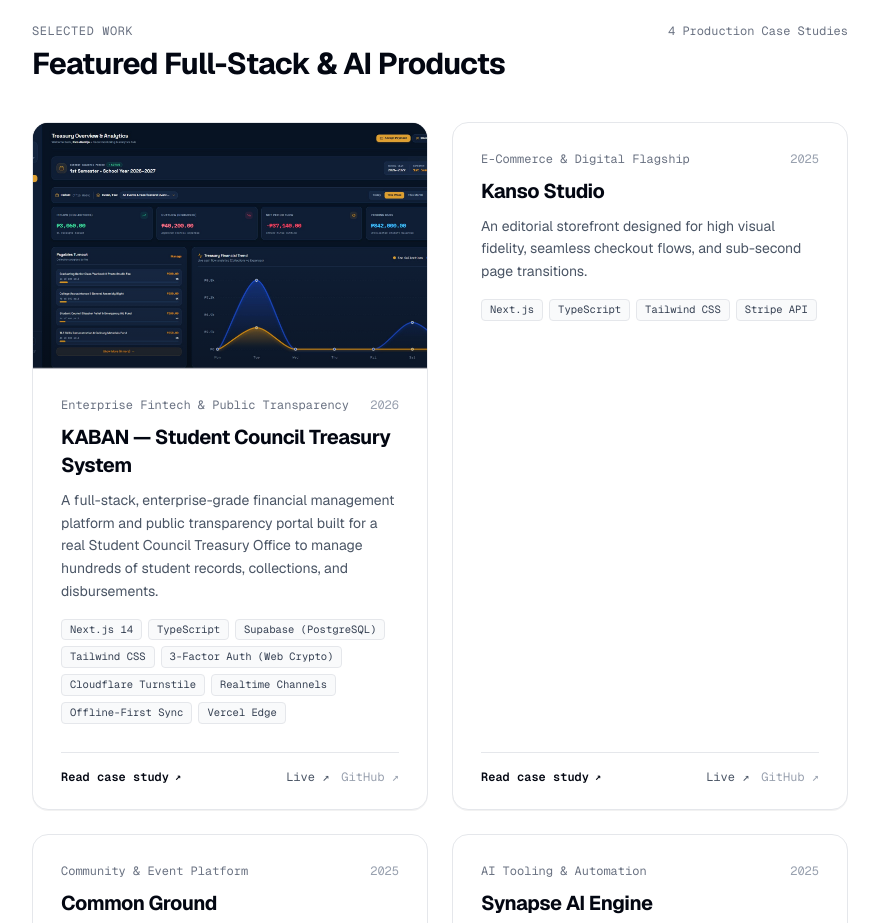
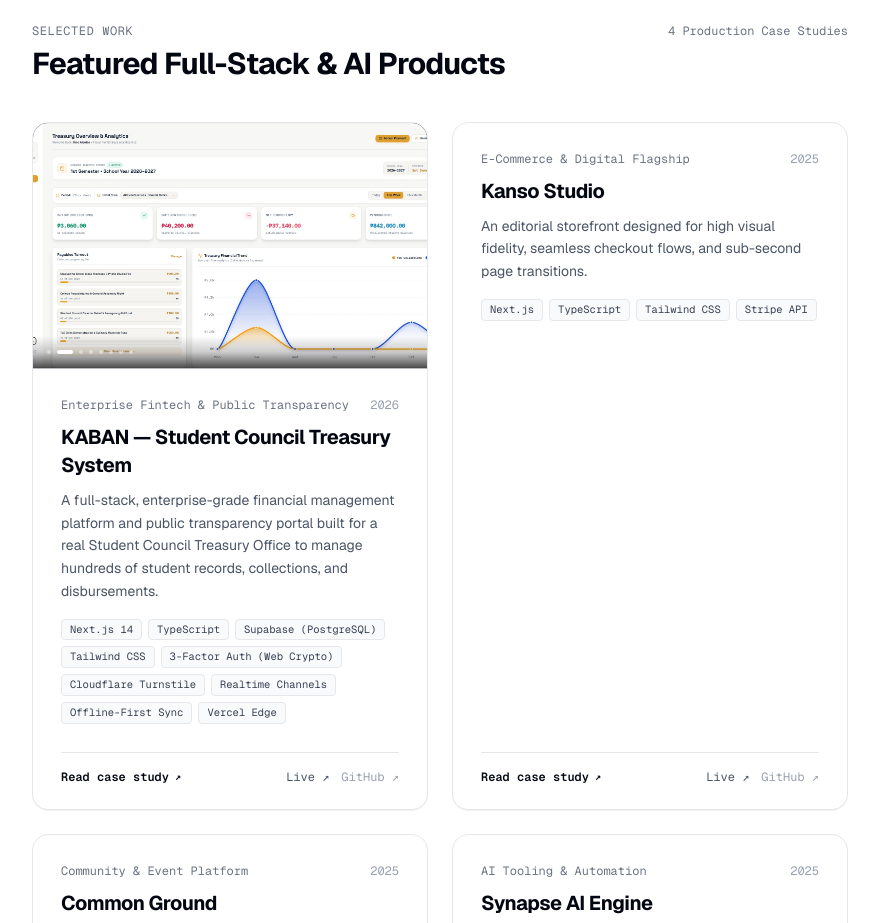
Before and after one commit to rchieeee/portfolio, a React (Vite) app: page / in a window 1280 px wide. Shown: the part 2000-2923 px from the top of the page, without its empty margins (200-1079 px from the left). Built offline with nearby package versions, Linux system fonts and the light colour scheme; no server answers.

Commit message:
Implement smooth looping image crossfade on project card and case study viewer

```diff
--- a/src/components/CaseStudyModal.jsx
+++ b/src/components/CaseStudyModal.jsx
@@ -82,14 +82,19 @@
           {/* ── Minimal Image Gallery ── */}
           {isKaban && screenshots.length > 0 && activeScreenshot && (
             <div className="space-y-2.5">
-              {/* Main Image Frame */}
+              {/* Main Image Frame with Smooth Crossfade */}
               <div className="relative group overflow-hidden rounded-xl border border-gray-200 bg-gray-950 aspect-16/9 shadow-sm dark:border-gray-800">
-                <img
-                  src={activeScreenshot.src}
-                  alt={activeScreenshot.title}
-                  className="h-full w-full object-cover object-top cursor-zoom-in"
-                  onClick={() => setLightboxOpen(true)}
-                />
+                {screenshots.map((scr, idx) => (
+                  <img
+                    key={scr.id}
+                    src={scr.src}
+                    alt={scr.title}
+                    className={`absolute inset-0 h-full w-full object-cover object-top cursor-zoom-in transition-opacity duration-500 ease-in-out ${
+                      selectedScreenIdx === idx ? 'opacity-100 z-10' : 'opacity-0 z-0 pointer-events-none'
+                    }`}
+                    onClick={() => setLightboxOpen(true)}
+                  />
+                ))}
 
                 {/* Subtle Hover Arrows */}
                 <button
--- a/src/components/ProjectShowcase.jsx
+++ b/src/components/ProjectShowcase.jsx
@@ -1,6 +1,68 @@
+import { useEffect, useState } from 'react'
 import { projects } from '../portfolioData'
 import { sounds } from '../utils/audio'
 import SpotlightCard from './SpotlightCard'
+
+function ProjectImageLoop({ images, heroImage, title, onClick }) {
+  const [currentIdx, setCurrentIdx] = useState(0)
+
+  // Curate key preview images if images array exists, or fallback to heroImage
+  const imageList =
+    images && images.length > 0
+      ? images.map((img) => (typeof img === 'string' ? img : img.src))
+      : heroImage
+      ? [heroImage]
+      : []
+
+  useEffect(() => {
+    if (imageList.length <= 1) return
+
+    const interval = setInterval(() => {
+      setCurrentIdx((prev) => (prev + 1) % imageList.length)
+    }, 3500) // smooth 3.5s cycle
+
+    return () => clearInterval(interval)
+  }, [imageList.length])
+
+  if (imageList.length === 0) return null
+
+  return (
+    <div
+      onClick={onClick}
+      className="relative overflow-hidden border-b border-gray-200/80 bg-gray-950 aspect-16/10 cursor-pointer dark:border-gray-800 select-none"
+    >
+      {/* Stitched Smooth Crossfading Image Stack */}
+      {imageList.map((src, idx) => (
+        <img
+          key={src}
+          src={src}
+          alt={`${title} preview ${idx + 1}`}
+          className={`absolute inset-0 h-full w-full object-cover object-top transition-all duration-1000 ease-in-out group-hover:scale-103 ${
+            currentIdx === idx
+              ? 'opacity-100 scale-100 z-10'
+              : 'opacity-0 scale-[0.99] z-0 pointer-events-none'
+          }`}
+        />
+      ))}
+
+      {/* Subtle bottom gradient & minimal loop progress indicator */}
+      <div className="pointer-events-none absolute inset-x-0 bottom-0 z-20 flex items-center justify-between p-3.5 bg-gradient-to-t from-black/70 via-black/20 to-transparent">
+        {imageList.length > 1 && (
+          <div className="flex items-center gap-1.5">
+            {imageList.slice(0, 8).map((_, dotIdx) => (
+              <span
+                key={dotIdx}
+                className={`h-1 rounded-full transition-all duration-700 ${
+                  currentIdx === dotIdx ? 'w-4 bg-white' : 'w-1 bg-white/40'
+                }`}
+              />
+            ))}
+          </div>
+        )}
+      </div>
+    </div>
+  )
+}
 
 export default function ProjectShowcase({ onOpenCaseStudy }) {
   return (
@@ -19,7 +81,7 @@
         </span>
       </div>
 
-      {/* Grid of Projects with 3D Spotlight Tilt (Minimal Clean Layout) */}
+      {/* Grid of Projects with 3D Spotlight Tilt */}
       <div className="grid grid-cols-1 gap-6 sm:grid-cols-2">
         {projects.map((project) => (
           <SpotlightCard
@@ -27,24 +89,16 @@
             className="group flex flex-col justify-between overflow-hidden p-0"
           >
             <div>
-              {/* ── Minimal Image Preview (No Cluttered Overlays) ── */}
-              {project.heroImage ? (
-                <div
-                  onClick={() => {
-                    sounds.play('tick')
-                    onOpenCaseStudy(project.slug)
-                  }}
-                  className="relative overflow-hidden border-b border-gray-200/80 bg-gray-950 aspect-16/10 cursor-pointer dark:border-gray-800"
-                >
-                  <img
-                    src={project.heroImage}
-                    alt={project.name}
-                    className="h-full w-full object-cover object-top transition-transform duration-500 group-hover:scale-103"
-                  />
-                  {/* Subtle hover gradient */}
-                  <div className="pointer-events-none absolute inset-0 bg-gradient-to-t from-black/60 via-transparent to-transparent opacity-40 group-hover:opacity-20 transition-opacity" />
-                </div>
-              ) : null}
+              {/* ── Smooth Looping Image Preview ── */}
+              <ProjectImageLoop
+                images={project.images}
+                heroImage={project.heroImage}
+                title={project.name}
+                onClick={() => {
+                  sounds.play('tick')
+                  onOpenCaseStudy(project.slug)
+                }}
+              />
 
               {/* ── Card Content ── */}
               <div className="p-6 sm:p-7">
```
